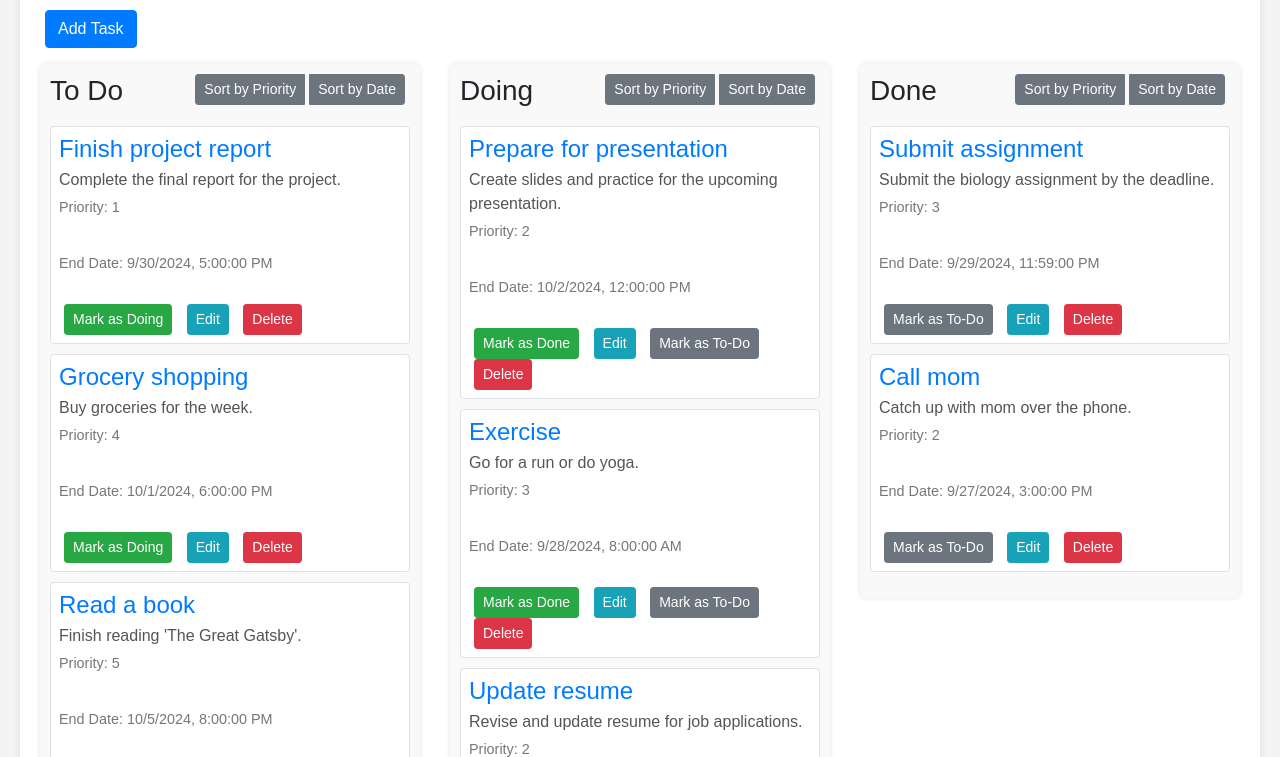
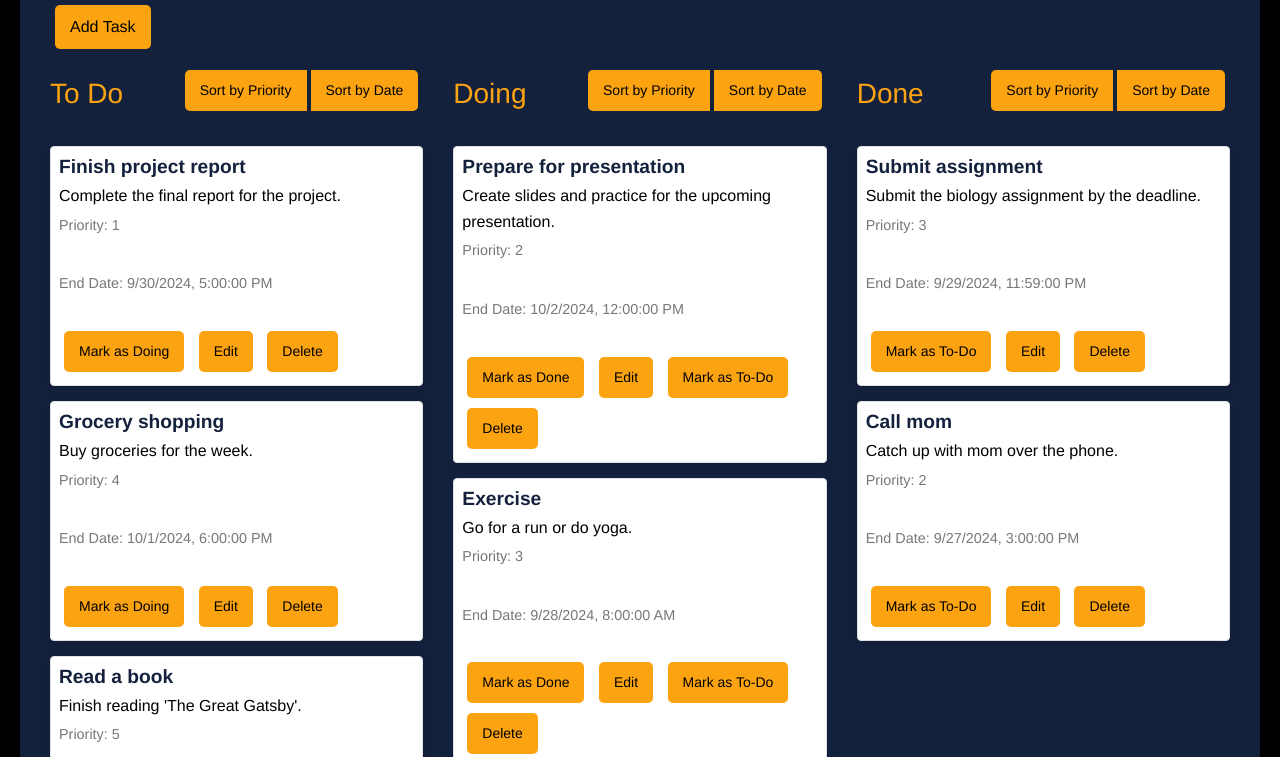
Before and after one commit to yashlm/actualinc-test, a plain HTML site: page Question4/index.html in a window 1280 px wide. Shown: the part 126-883 px from the top of the page. Drawn offline with nearby package versions, Linux system fonts and the light colour scheme.

Commit message:
updated css

```diff
--- a/Question4/styles.css
+++ b/Question4/styles.css
@@ -1,67 +1,95 @@
+:root {
+  --black: #000000;
+  --oxford-blue: #14213d;
+  --orange-web: #fca311;
+  --platinum: #e5e5e5;
+  --white: #ffffff;
+}
+
 body {
-  font-family: Arial, sans-serif;
-  background-color: #f4f4f4;
+  font-family: 'Helvetica Neue', Arial, sans-serif;
+  background-color: black;
   margin: 0;
-  padding: 20px;
+  padding: 0 20px;
+  line-height: 1.6;
 }
 
 .container {
   max-width: 100vw;
   margin: auto;
-  padding: 20px;
-  background-color: #fff;
-  border-radius: 8px;
-  box-shadow: 0 0 10px rgba(0, 0, 0, 0.1);
+  padding: 30px;
+  background-color: var(--oxford-blue);
+  box-shadow: 0 2px 15px rgba(0, 0, 0, 0.2);
 }
 
-.column {
-  background-color: #f9f9f9;
-  border-radius: 5px;
-  padding: 10px;
-  box-shadow: 0 0 5px rgba(0, 0, 0, 0.1);
+h1 {
+  text-align: center;
+  color: var(--white);
+  font-size: 2.5em;
+  margin-bottom: 20px;
+  font-weight: 700;
+}
+
+.column-container {
+  display: flex;
+  flex-direction: row;
 }
 
 .column-head {
   display: flex;
   flex-direction: row;
   justify-content: space-between;
-  align-items: center;
+  color: var(--orange-web);
+  font-weight: 600;
+  margin-bottom: 10px;
 }
 
 .btn-group {
-  margin-bottom: 10px;
+  margin-bottom: 15px;
+  display: flex;
+  justify-content: space-between;
 }
 
 .btn {
-  margin: 0 5px;
+  margin: 5px;
+  border-radius: 5px;
+  background-color: var(--orange-web);
+  color: var(--black);
+  padding: 10px 15px;
+  border: none;
+  transition: background-color 0.3s ease;
+  cursor: pointer;
 }
 
-h1 {
-  text-align: center;
-  color: #333;
+.btn:hover {
+  background-color: var(--black);
+  color: var(--white);
 }
 
 .task {
-  padding: 15px;
-  margin: 10px 0;
-  border: 1px solid #ccc;
-  border-radius: 5px;
-  background-color: #fff;
-  transition: background-color 0.3s ease;
+  padding: 20px;
+  margin: 15px 0;
+  border: 1px solid var(--black);
+  border-radius: 8px;
+  background-color: var(--white);
+  transition: 0.3s ease;
+  box-shadow: 0 2px 10px rgba(0, 0, 0, 0.1);
 }
 
 .task:hover {
-  background-color: #e9ecef;
+  transform: scale(1.02);
 }
 
 .task h4 {
   margin: 0;
-  color: #007bff;
+  color: var(--oxford-blue);
+  font-size: 1.2em;
+  font-weight: 600;
 }
 
 .task p {
   margin: 5px 0;
-  color: #555;
+  color: var(--black);
 }
 
 .task small {
@@ -77,6 +105,8 @@ h1 {
 
 .modal-content {
   padding: 20px;
+  background-color: var(--oxford-blue);
+  color: var(--white);
 }
 
 @media (max-width: 600px) {
@@ -85,6 +115,27 @@ h1 {
   }
 
   .container {
-      padding: 10px;
+      padding: 15px;
+  }
+
+  h1 {
+      font-size: 2em;
   }
 }
+
+body::-webkit-scrollbar {
+  width: 12px;
+}
+
+body::-webkit-scrollbar-track {
+  background: var(--black);
+}
+
+body::-webkit-scrollbar-thumb {
+  background: var(--oxford-blue);
+  border-radius: 6px;
+}
+
+body::-webkit-scrollbar-thumb:hover {
+  background: var(--oxford-blue);
+}
```
